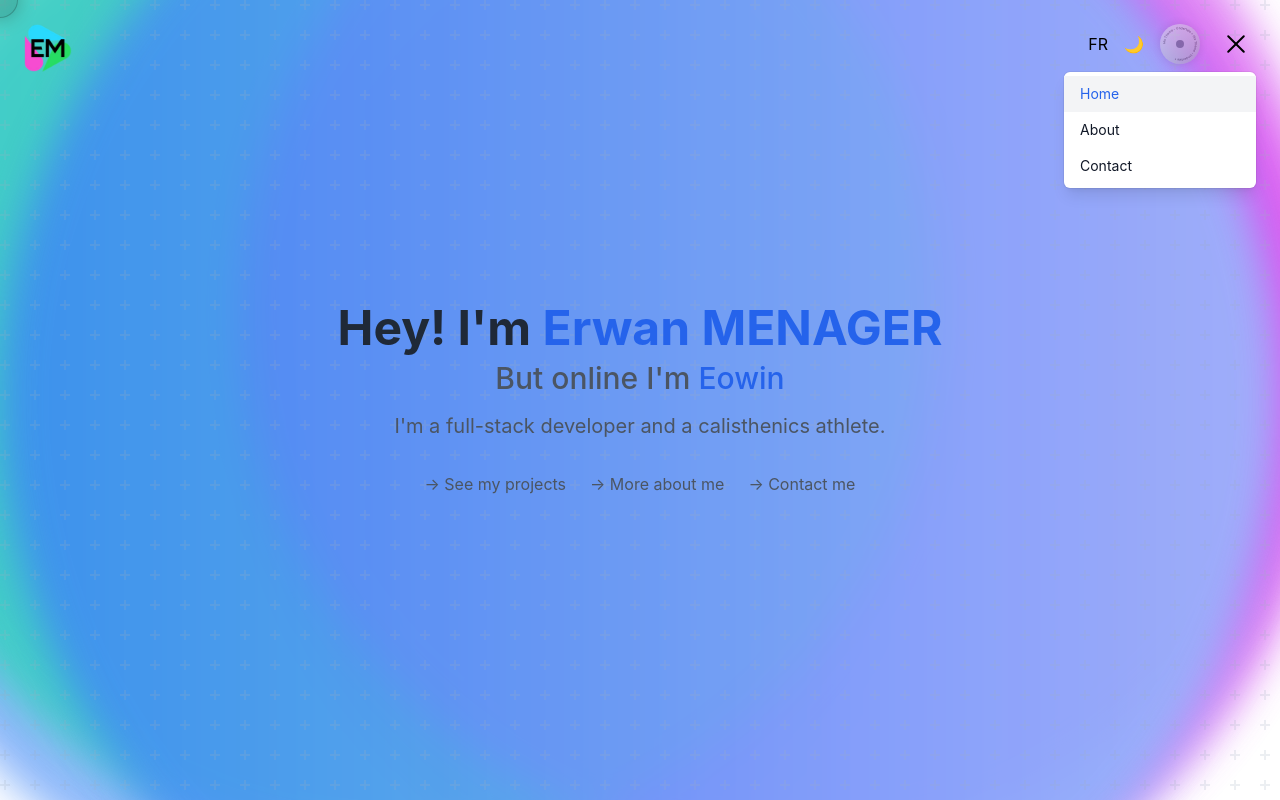
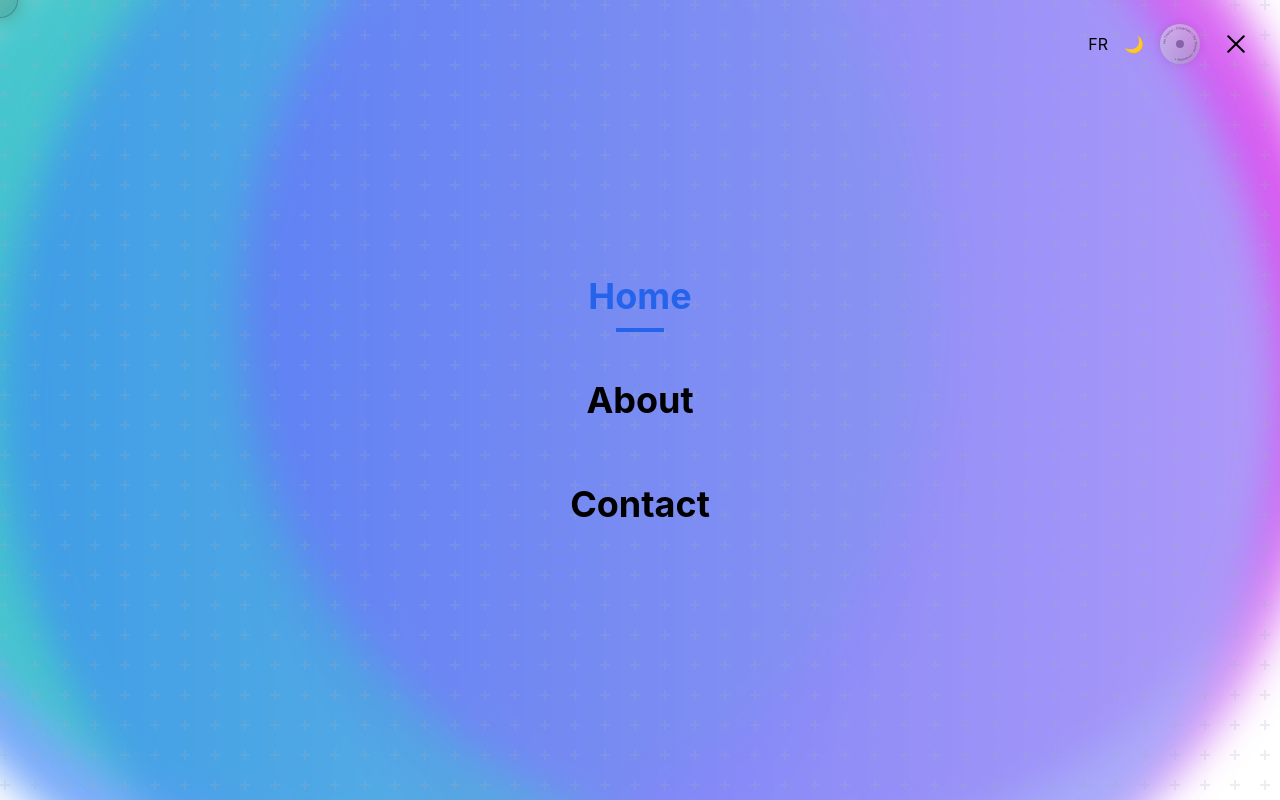
Before and after one commit to Eowiwin/portfolio, a React (Create React App) app: page / in a window 1280 px wide. Both pictures are taken after a click on the button "Menu button". Built offline with nearby package versions, Linux system fonts and the light colour scheme.

Commit message:
Improved menu

```diff
--- a/src/App.js
+++ b/src/App.js
@@ -2,6 +2,7 @@ import React, { useState } from 'react';
 import MainSection from './pages/MainSection';
 import AboutSection from './pages/AboutSection';
 import ContactSection from './pages/ContactSection';
+import MenuSection from './pages/MenuSection';
 import MusicPlayer from './components/MusicPlayer';
 import Logo from './components/Logo';
 import useThemeStore from './store/themeStore';
@@ -84,52 +85,19 @@ const App = () => {
               ></span>
             </div>
           </button>
-
-          {/* Dropdown Menu */}
-          {menuOpen && (
-            <div
-              className={`absolute right-0 mt-2 w-48 rounded-md shadow-lg py-1 ring-1 ring-black ring-opacity-5 focus:outline-none ${
-                isDarkMode ? 'bg-gray-800 text-white' : 'bg-white text-gray-900'
-              }`}
-            >
-              <button
-                onClick={() => handleNavigation('main')}
-                className={`block w-full text-left px-4 py-2 text-sm ${
-                  currentSection === 'main'
-                    ? (isDarkMode ? 'bg-gray-700 text-blue-400' : 'bg-gray-100 text-blue-600')
-                    : (isDarkMode ? 'hover:bg-gray-700' : 'hover:bg-gray-100')
-                }`}
-              >
-                {t.homeLink}
-              </button>
-              <button
-                onClick={() => handleNavigation('about')}
-                className={`block w-full text-left px-4 py-2 text-sm ${
-                  currentSection === 'about'
-                    ? (isDarkMode ? 'bg-gray-700 text-blue-400' : 'bg-gray-100 text-blue-600')
-                    : (isDarkMode ? 'hover:bg-gray-700' : 'hover:bg-gray-100')
-                }`}
-              >
-                {t.aboutLink}
-              </button>
-              <button
-                onClick={() => handleNavigation('contact')}
-                className={`block w-full text-left px-4 py-2 text-sm ${
-                  currentSection === 'contact'
-                    ? (isDarkMode ? 'bg-gray-700 text-blue-400' : 'bg-gray-100 text-blue-600')
-                    : (isDarkMode ? 'hover:bg-gray-700' : 'hover:bg-gray-100')
-                }`}
-              >
-                {t.contactLink}
-              </button>
-            </div>
-          )}
         </div>
       </div>
 
-      {currentSection === 'main' && <MainSection onNavigate={handleNavigation} />}
-      {currentSection === 'about' && <AboutSection onNavigate={handleNavigation} />}
-      {currentSection === 'contact' && <ContactSection onNavigate={handleNavigation} />}
+      {/* Content Section */}
+      {menuOpen ? (
+        <MenuSection onNavigate={handleNavigation} currentSection={currentSection} />
+      ) : (
+        <>
+          {currentSection === 'main' && <MainSection onNavigate={handleNavigation} />}
+          {currentSection === 'about' && <AboutSection onNavigate={handleNavigation} />}
+          {currentSection === 'contact' && <ContactSection onNavigate={handleNavigation} />}
+        </>
+      )}
     </div>
   );
 };
--- /dev/null
+++ b/src/pages/MenuSection.js
@@ -0,0 +1,69 @@
+import React from 'react';
+import GradientBackground from '../components/GradientBackground';
+import useThemeStore from '../store/themeStore';
+import useLanguageStore from '../store/languageStore';
+import { translations } from '../utils/translations';
+import MouseFollower from '../components/MouseFollower';
+
+const MenuSection = ({ onNavigate, currentSection }) => {
+  const { isDarkMode } = useThemeStore();
+  const { isFrench } = useLanguageStore();
+  const t = translations[isFrench ? 'fr' : 'en'];
+
+  return (
+    <div className={`fixed inset-0 z-40 w-full h-full flex items-center justify-center ${isDarkMode ? 'bg-gray-900' : 'bg-white'}`}>
+      <MouseFollower />
+      <div className="absolute inset-0 z-0 overflow-hidden">
+        <GradientBackground />
+      </div>
+
+      <div className="relative z-10 w-full max-w-md mx-auto">
+        <nav className="flex flex-col items-center space-y-8 py-12">
+          <button
+            onClick={() => onNavigate('main')}
+            className={`relative w-full text-center px-6 py-4 text-2xl md:text-4xl font-bold transition-all duration-300 transform hover:scale-105 ${
+              currentSection === 'main'
+                ? (isDarkMode ? 'text-blue-400' : 'text-blue-600')
+                : (isDarkMode ? 'text-white hover:text-blue-400' : 'text-black hover:text-blue-600')
+            }`}
+          >
+            {t.homeLink}
+            {currentSection === 'main' && (
+              <span className="absolute bottom-0 left-1/2 w-12 h-1 bg-current transform -translate-x-1/2"></span>
+            )}
+          </button>
+
+          <button
+            onClick={() => onNavigate('about')}
+            className={`relative w-full text-center px-6 py-4 text-2xl md:text-4xl font-bold transition-all duration-300 transform hover:scale-105 ${
+              currentSection === 'about'
+                ? (isDarkMode ? 'text-blue-400' : 'text-blue-600')
+                : (isDarkMode ? 'text-white hover:text-blue-400' : 'text-black hover:text-blue-600')
+            }`}
+          >
+            {t.aboutLink}
+            {currentSection === 'about' && (
+              <span className="absolute bottom-0 left-1/2 w-12 h-1 bg-current transform -translate-x-1/2"></span>
+            )}
+          </button>
+
+          <button
+            onClick={() => onNavigate('contact')}
+            className={`relative w-full text-center px-6 py-4 text-2xl md:text-4xl font-bold transition-all duration-300 transform hover:scale-105 ${
+              currentSection === 'contact'
+                ? (isDarkMode ? 'text-blue-400' : 'text-blue-600')
+                : (isDarkMode ? 'text-white hover:text-blue-400' : 'text-black hover:text-blue-600')
+            }`}
+          >
+            {t.contactLink}
+            {currentSection === 'contact' && (
+              <span className="absolute bottom-0 left-1/2 w-12 h-1 bg-current transform -translate-x-1/2"></span>
+            )}
+          </button>
+        </nav>
+      </div>
+    </div>
+  );
+};
+
+export default MenuSection;
```
